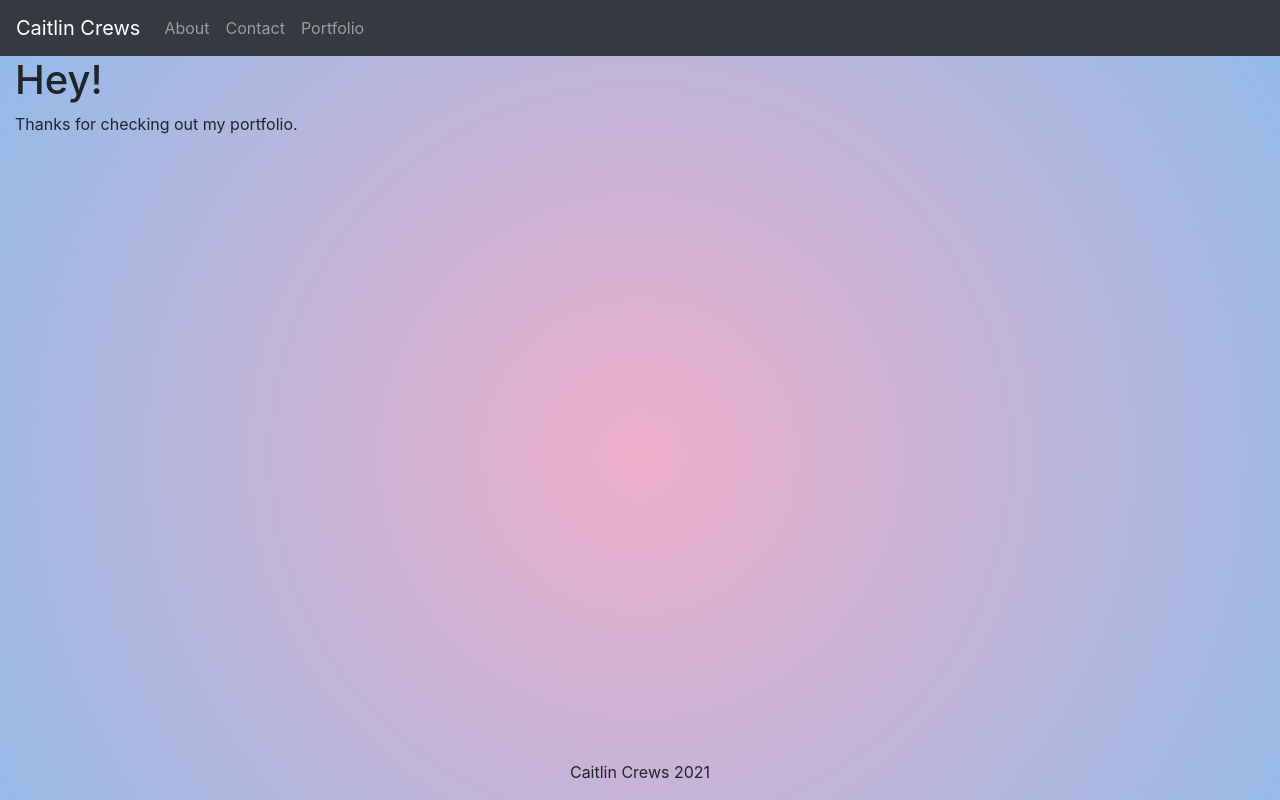
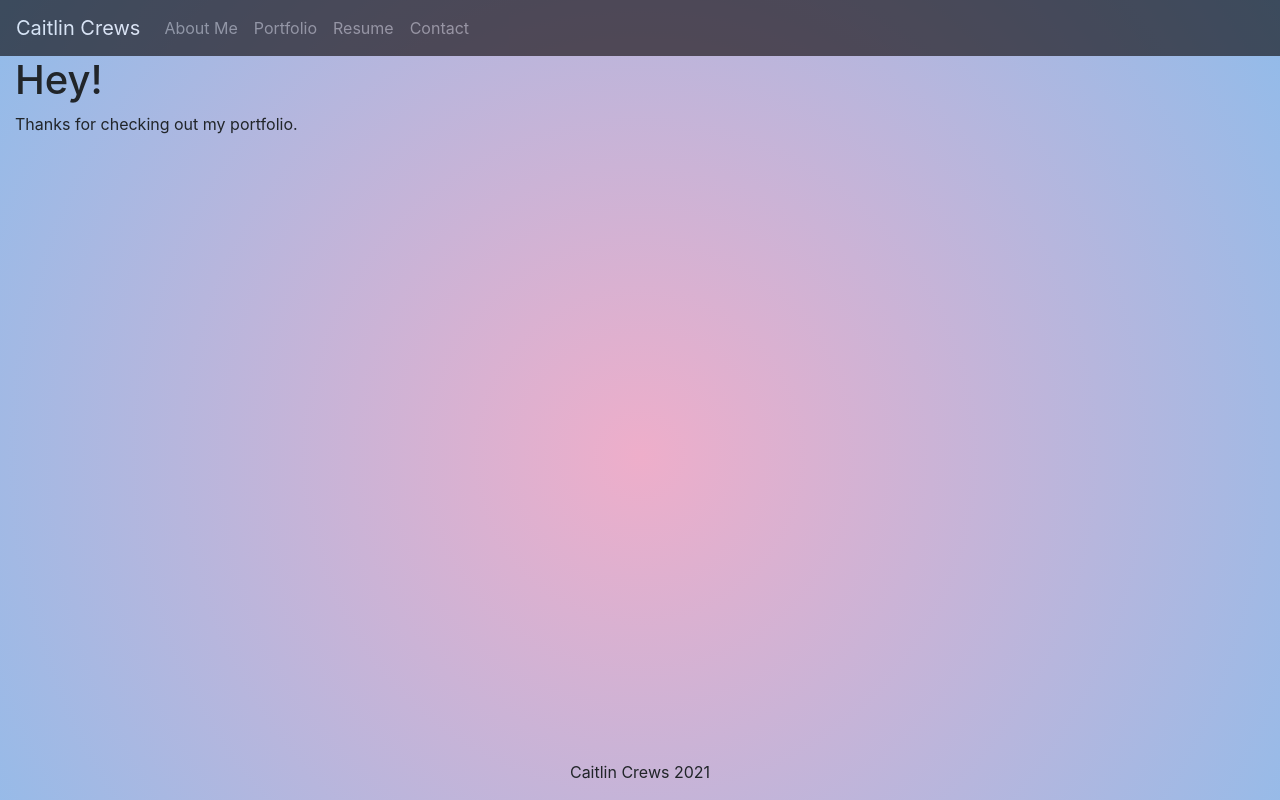
Before and after one commit to caitlincrews08/React-Portfolio, a React (Create React App) app: page / in a window 1280 px wide. Built offline with nearby package versions, Linux system fonts and the light colour scheme.

Commit message:
modified css

```diff
--- a/src/components/Navbar/navbar.js
+++ b/src/components/Navbar/navbar.js
@@ -1,22 +1,24 @@
 import React from "react";
 import { Nav, Navbar } from "react-bootstrap";
-// import "./style.css";
+import "./style.css";
 
 function NavComponent() {
 
     return (
         <nav>
-          <Navbar bg="dark" variant="dark">
+            <Navbar variant="dark" sticky="top" className="custom">
                 <Navbar.Brand href="home" >Caitlin Crews</Navbar.Brand>
                 <Navbar.Toggle aria-controls="basic-navbar-nav" />
                 <Navbar.Collapse id="basic-navbar-nav">
                     <Nav className="mr-auto">
-                      <Nav.Link href="about">About</Nav.Link>
+                        <Nav.Link href="about">About Me</Nav.Link>
+                        <Nav.Link href="portfolio">Portfolio</Nav.Link>
+                        <Nav.Link href="resume">Resume</Nav.Link>
                         <Nav.Link href="contact">Contact</Nav.Link>
-                      <Nav.Link href="portfolio">Portfolio</Nav.Link>
                     </Nav>
                 </Navbar.Collapse>
             </Navbar>
+
         </nav>
     );
 };
--- a/src/components/Navbar/style.css
+++ b/src/components/Navbar/style.css
@@ -1,3 +1,3 @@
-nav.navbar {
-  margin-bottom: 0;
+.custom {
+  background-color: #020101; opacity: 0.6;
 }
```
Lines whose indentation alone changed are shown as unchanged.
